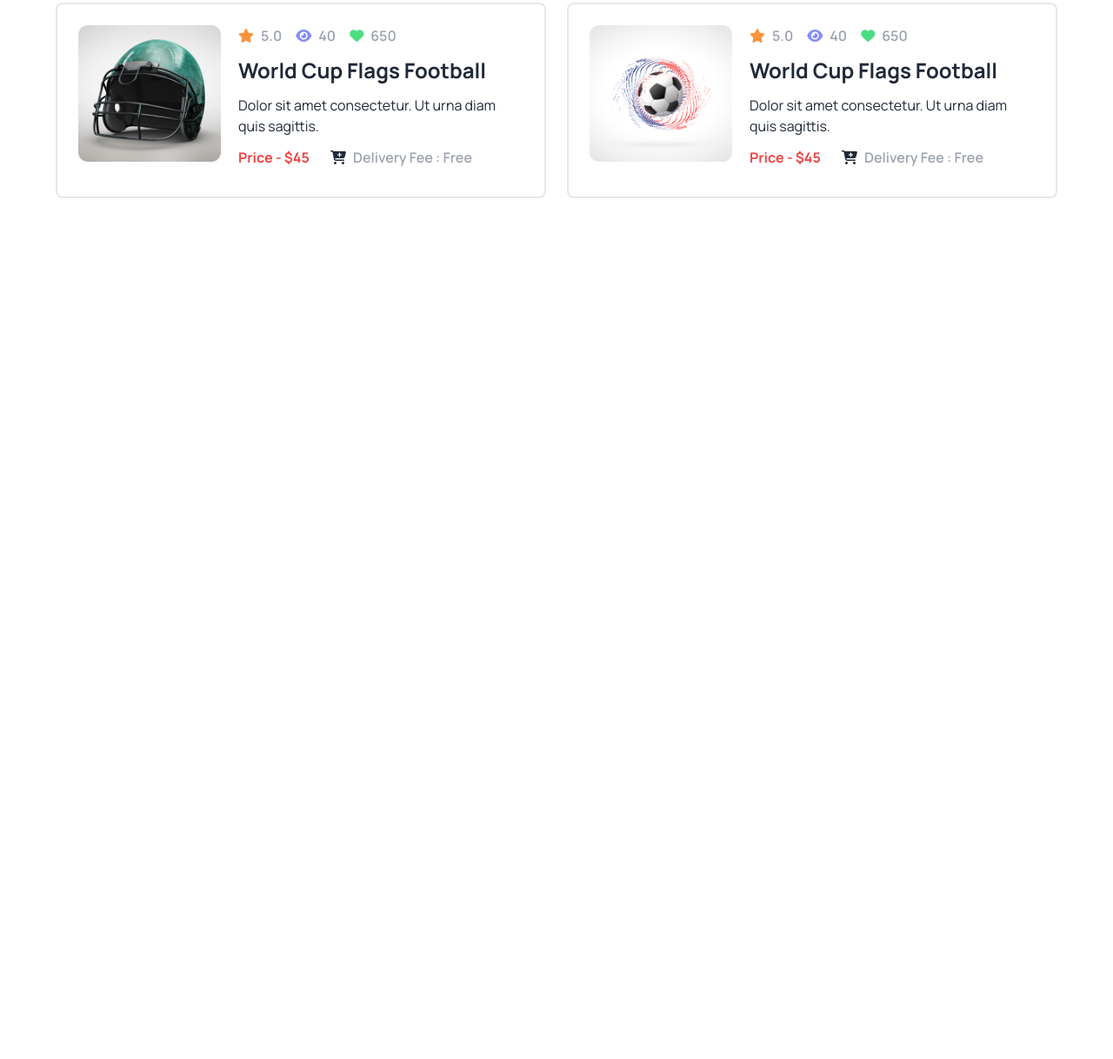
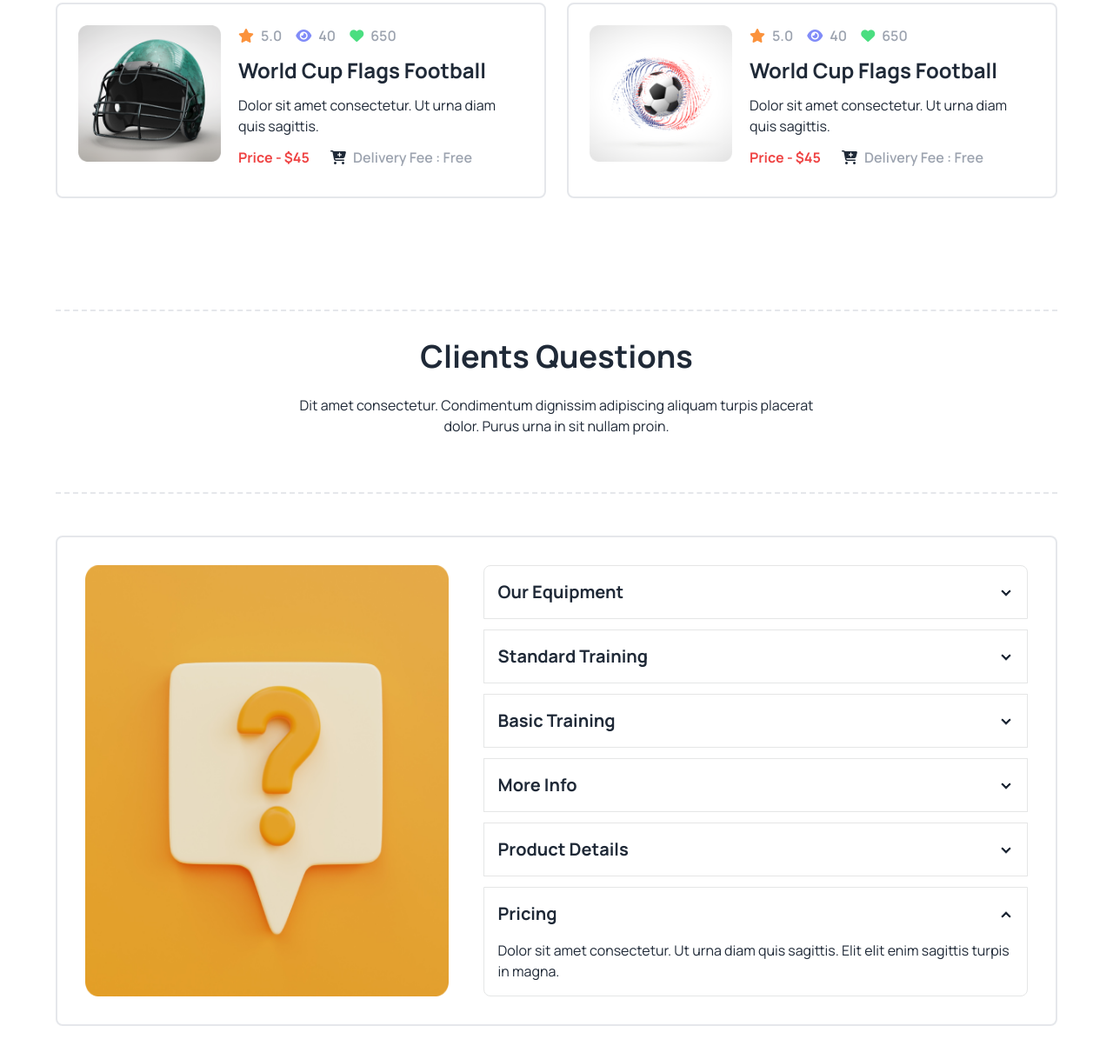
Before and after one commit to HabiburRahman02/hockey-website-using-tailwind, a plain HTML site: page index.html in a window 1280 px wide. Shown: the part 3324-4542 px from the top of the page at 87% size. Before the commit the page ends 3680 px from the top, so only its background shows below. Drawn offline with nearby package versions, Linux system fonts and the light colour scheme.

Commit message:
added question  section

```diff
--- a/index.html
+++ b/index.html
@@ -214,7 +214,7 @@
 
             <div class=" border-dashed border-y-2 py-8 my-12">
                 <div class="space-y-6 mb-8 max-w-[600px] mx-auto text-center ">
-                    <h2 class="text-4xl font-bold">Our New Products</h2>
+                    <h2 class="text-4xl font-bold bg-harry text-harry">Our New Products</h2>
                     <p>Dit amet consectetur. Condimentum dignissim adipiscing aliquam turpis placerat dolor. Purus urna
                         in
                         sit nullam proin. </p>
@@ -419,6 +419,77 @@
 
         </section>
         <!-- product end -->
+
+        <!-- question start -->
+        <section class="mb-32">
+
+            <div class=" border-dashed border-y-2 py-8 my-12">
+                <div class="space-y-6 mb-8 max-w-[600px] mx-auto text-center ">
+                    <h2 class="text-4xl font-bold">Clients Questions</h2>
+                    <p>Dit amet consectetur. Condimentum dignissim adipiscing aliquam turpis placerat dolor. Purus urna
+                        in
+                        sit nullam proin. </p>
+                </div>
+            </div>
+            <div class="md:flex gap-10 p-8 border-2 rounded-lg">
+                <div class="md:w-2/5">
+                    <img class="h-full w-full" src="images/11.png" alt="">
+                </div>
+                <div class="md:w-3/5">
+                    <div class="join join-vertical w-full space-y-3">
+                        <div class="collapse collapse-arrow join-item border-base-300 border">
+                            <input type="radio" name="my-accordion-4" checked="checked" />
+                            <div class="collapse-title text-xl font-bold">Our Equipment
+                            </div>
+                            <div class="collapse-content">
+                                <p>Dolor sit amet consectetur. Ut urna diam quis sagittis. Elit elit enim sagittis turpis in magna.</p>
+                            </div>
+                        </div>
+                        <div class="collapse collapse-arrow join-item border-base-300 border">
+                            <input type="radio" name="my-accordion-4" checked="checked" />
+                            <div class="collapse-title text-xl font-bold">Standard Training
+                            </div>
+                            <div class="collapse-content">
+                                <p>Dolor sit amet consectetur. Ut urna diam quis sagittis. Elit elit enim sagittis turpis in magna.</p>
+                            </div>
+                        </div>
+                        <div class="collapse collapse-arrow join-item border-base-300 border">
+                            <input type="radio" name="my-accordion-4" checked="checked" />
+                            <div class="collapse-title text-xl font-bold">Basic Training
+                            </div>
+                            <div class="collapse-content">
+                                <p>Dolor sit amet consectetur. Ut urna diam quis sagittis. Elit elit enim sagittis turpis in magna.</p>
+                            </div>
+                        </div>
+                        <div class="collapse collapse-arrow join-item border-base-300 border">
+                            <input type="radio" name="my-accordion-4" checked="checked" />
+                            <div class="collapse-title text-xl font-bold">More Info
+                            </div>
+                            <div class="collapse-content">
+                                <p>Dolor sit amet consectetur. Ut urna diam quis sagittis. Elit elit enim sagittis turpis in magna.</p>
+                            </div>
+                        </div>
+                        <div class="collapse collapse-arrow join-item border-base-300 border">
+                            <input type="radio" name="my-accordion-4" checked="checked" />
+                            <div class="collapse-title text-xl font-bold">Product Details
+                            </div>
+                            <div class="collapse-content">
+                                <p>Dolor sit amet consectetur. Ut urna diam quis sagittis. Elit elit enim sagittis turpis in magna.</p>
+                            </div>
+                        </div>
+                        <div class="collapse collapse-arrow join-item border-base-300 border">
+                            <input type="radio" name="my-accordion-4" checked="checked" />
+                            <div class="collapse-title text-xl font-bold">Pricing
+                            </div>
+                            <div class="collapse-content">
+                                <p>Dolor sit amet consectetur. Ut urna diam quis sagittis. Elit elit enim sagittis turpis in magna.</p>
+                            </div>
+                        </div>
+                    </div>
+                </div>
+            </div>
+        </section>
+        <!-- question end -->
     </main>
     <footer>
 
--- a/tailwind.config.js
+++ b/tailwind.config.js
@@ -2,7 +2,11 @@
 module.exports = {
     content: ["./src/**/*.{html,js}"],
     theme: {
-      extend: {},
+      extend: {
+        colors:{
+            harry: '#FF4240'
+        }
+      },
     },
     plugins: [],
   }
```
